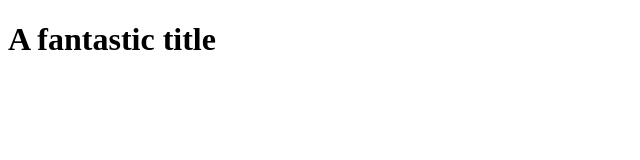
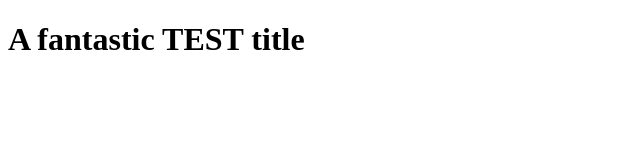
Before and after one commit to juba-ali/OpenClassroomsProject, a plain HTML site: page index.html in a window 1280 px wide. Shown: the whole page, without its empty margins (0-640 px from the left). Drawn offline with Linux system fonts and the light colour scheme.

Commit message:
h1 test title change

```diff
--- a/index.html
+++ b/index.html
@@ -5,6 +5,6 @@
     <link rel="stylesheet" type="text/css" href="styles.css">
 </head>
 <body>
-    <h1>A fantastic title</h1>
+    <h1>A fantastic TEST title</h1>
 </body>
 </html>
```
